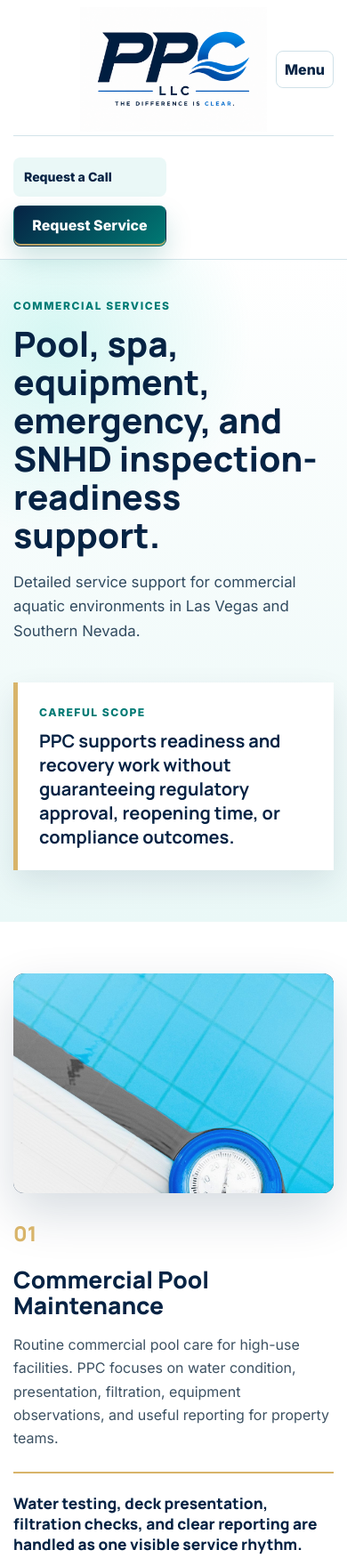
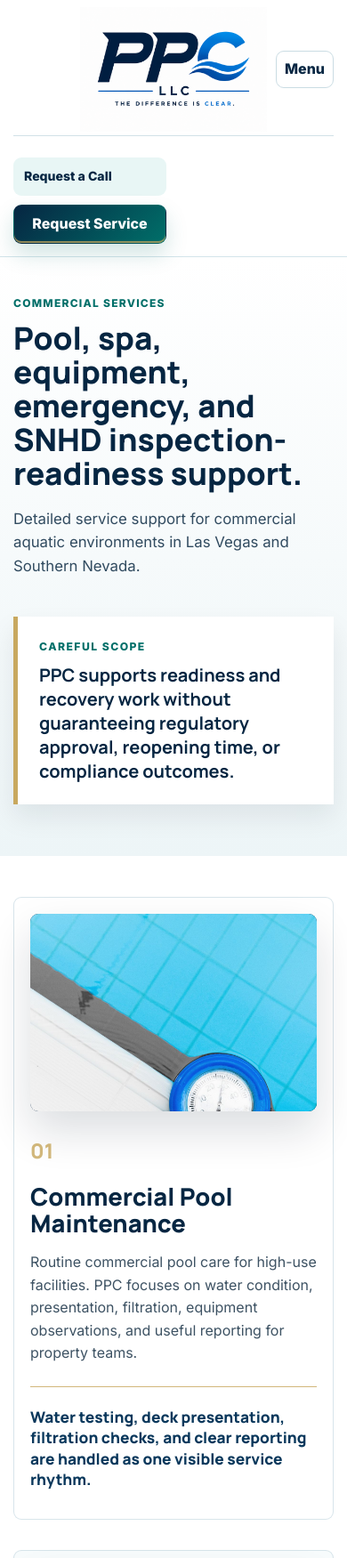
Before and after one commit to Neraium/PPCLV, a plain HTML site: page services.html in a window 390 px wide. Shown: the top 1751 px of the page at 89% size. Drawn offline with Linux system fonts and the light colour scheme.

Commit message:
Final PPC color and visual polish

```diff
--- a/services.html
+++ b/services.html
@@ -135,7 +135,7 @@
             <span class="number">07</span>
             <h2>Health Department Compliance Support</h2>
             <p>PPC supports inspection readiness through consistent maintenance attention and issue reporting. Property owners and operators remain responsible for regulatory obligations.</p>
-            <p class="service-note">Inspection readiness is presented as a disciplined maintenance posture—not a promise of approval or compliance outcomes.</p>
+            <p class="service-note">Inspection readiness is presented as a disciplined maintenance posture, not a promise of approval or compliance outcomes.</p>
           </div>
         </article>
       </div>
--- a/styles.css
+++ b/styles.css
@@ -1,22 +1,34 @@
 :root {
-  --navy: #062344;
-  --deep-navy: #031829;
-  --blue: #0b3c68;
-  --teal: #007a74;
-  --aqua: #0fa3a3;
-  --light-aqua: #eaf8f7;
-  --gold: #d8b46a;
-  --text: #172b3b;
-  --muted: #5f7180;
-  --surface: #f5fafb;
-  --border: #cfe1e8;
+  --color-navy-950: #031827;
+  --color-navy-900: #062642;
+  --color-navy-800: #0a385c;
+  --color-teal-700: #006f69;
+  --color-teal-600: #07817a;
+  --color-aqua-500: #20b7b0;
+  --color-gold-400: #c8a85f;
+  --color-surface: #f7fbfc;
+  --color-surface-alt: #edf5f7;
+  --color-border: #cadce3;
+  --color-text: #172938;
+  --color-text-muted: #4c6172;
   --white: #ffffff;
-  --radius: 8px;
+  --navy: var(--color-navy-900);
+  --deep-navy: var(--color-navy-950);
+  --blue: var(--color-navy-800);
+  --teal: var(--color-teal-700);
+  --aqua: var(--color-aqua-500);
+  --light-aqua: #e8f6f5;
+  --gold: var(--color-gold-400);
+  --text: var(--color-text);
+  --muted: var(--color-text-muted);
+  --surface: var(--color-surface);
+  --border: var(--color-border);
+  --radius: 9px;
   --container: 1160px;
-  --shadow: 0 22px 55px rgba(6, 35, 68, 0.16);
-  --shadow-soft: 0 14px 32px rgba(6, 35, 68, 0.1);
+  --section-padding: clamp(56px, 7.5vw, 92px);
+  --shadow: 0 22px 48px rgba(3, 24, 39, 0.14);
+  --shadow-soft: 0 14px 28px rgba(3, 24, 39, 0.08);
 }
-
 * { box-sizing: border-box; }
 html { scroll-behavior: smooth; }
 body {
@@ -59,7 +71,7 @@ p { margin-bottom: 15px; }
   color: var(--teal);
   font-size: 0.75rem;
   font-weight: 900;
-  letter-spacing: 0.13em;
+  letter-spacing: 0.105em;
   text-transform: uppercase;
 }
 .skip-link {
@@ -81,7 +93,7 @@ p { margin-bottom: 15px; }
   position: sticky;
   top: 0;
   z-index: 50;
-  border-bottom: 1px solid rgba(207, 225, 232, 0.9);
+  border-bottom: 1px solid rgba(202, 220, 227, 0.86);
   background: rgba(255, 255, 255, 0.96);
   backdrop-filter: blur(16px);
 }
@@ -132,10 +144,10 @@ p { margin-bottom: 15px; }
 .btn-primary {
   color: var(--white);
   background: linear-gradient(135deg, var(--navy), var(--teal));
-  box-shadow: inset 0 -2px 0 rgba(216, 180, 106, 0.85), 0 14px 30px rgba(0, 122, 116, 0.2);
+  box-shadow: inset 0 -2px 0 rgba(200, 168, 95, 0.72), 0 12px 24px rgba(0, 111, 105, 0.18);
 }
 .header-cta:hover,
-.btn-primary:hover { color: var(--white); background: linear-gradient(135deg, var(--deep-navy), #006f6a); }
+.btn-primary:hover { color: var(--white); background: linear-gradient(135deg, var(--color-navy-950), var(--color-teal-700)); transform: translateY(-1px); }
 .btn-secondary { color: var(--navy); background: var(--white); border-color: var(--border); }
 .btn-secondary:hover { color: var(--teal); border-color: var(--teal); background: var(--light-aqua); }
 .button-row { display: flex; flex-wrap: wrap; gap: 12px; margin-top: 26px; }
@@ -201,7 +213,7 @@ p { margin-bottom: 15px; }
 .trust-strip-grid { display: grid; grid-template-columns: repeat(4, 1fr); gap: 1px; }
 .trust-strip-grid div { padding: 18px; background: rgba(255, 255, 255, 0.07); font-weight: 900; }
 
-.section { padding: clamp(58px, 8vw, 98px) 0; }
+.section { padding: var(--section-padding) 0; }
 .surface { background: var(--surface); }
 .section-heading { max-width: 780px; margin: 0 auto 34px; text-align: center; }
 .section-heading p:last-child { color: var(--muted); }
@@ -354,7 +366,7 @@ details p { margin: 12px 0 0; color: #3d5263; }
     gap: clamp(12px, 2vw, 24px);
     align-items: center;
     padding: 9px 0;
-    border-bottom: 1px solid rgba(207, 225, 232, 0.9);
+    border-bottom: 1px solid rgba(202, 220, 227, 0.86);
     background: rgba(255, 255, 255, 0.96);
     backdrop-filter: blur(16px);
   }
@@ -646,7 +658,7 @@ details p { margin: 12px 0 0; color: #3d5263; }
 .industry-showcase figure {
   margin: 0;
   overflow: hidden;
-  border-radius: 12px;
+  border-radius: var(--radius);
   background: var(--navy);
   box-shadow: var(--shadow);
 }
@@ -675,3 +687,42 @@ details p { margin: 12px 0 0; color: #3d5263; }
   .visual-detail-row.reverse .detail-photo,
   .industry-showcase.reverse figure { order: 0; }
 }
+
+
+/* Final PPC visual polish */
+.btn, .header-cta { min-height: 44px; padding: 11px 17px; transition: background-color 180ms ease, border-color 180ms ease, color 180ms ease, transform 180ms ease, box-shadow 180ms ease; }
+.btn-secondary { box-shadow: none; }
+.btn-secondary:hover { transform: translateY(-1px); box-shadow: 0 10px 20px rgba(3, 24, 39, 0.07); }
+.primary-nav a { transition: background-color 180ms ease, color 180ms ease; }
+.page-hero { background: linear-gradient(180deg, var(--white) 0%, var(--color-surface-alt) 100%); }
+.page-hero .lead, .section-heading p, .detail-copy p, .industry-copy p, .legal-content p, details p { max-width: 68ch; }
+.hero-art-copy .eyebrow { color: #d6bd7b; }
+.hero-art-copy h1 { text-wrap: balance; }
+.hero-image-panel::after { background: linear-gradient(90deg, rgba(3, 24, 39, 0.88) 0%, rgba(3, 24, 39, 0.56) 44%, rgba(3, 24, 39, 0.18) 100%), linear-gradient(0deg, rgba(3, 24, 39, 0.74) 0%, rgba(3, 24, 39, 0) 46%); }
+.visual-detail-row { padding: clamp(18px, 3vw, 30px); border: 1px solid rgba(202, 220, 227, 0.72); border-radius: var(--radius); background: var(--white); }
+.visual-detail-row:nth-child(even), .industry-showcase:nth-child(even) { background: var(--color-surface); }
+.visual-detail-row .number, .service-line-item span, .number { color: var(--color-gold-400); opacity: 0.82; }
+.service-note { border-top: 1px solid rgba(200, 168, 95, 0.82); color: var(--color-navy-800) !important; }
+details { transition: border-color 180ms ease, box-shadow 180ms ease; }
+details:hover, details[open] { border-color: rgba(7, 129, 122, 0.45); box-shadow: 0 10px 22px rgba(3, 24, 39, 0.06); }
+summary { list-style-position: outside; padding-right: 8px; }
+.quote-form input:focus, .quote-form select:focus, .quote-form textarea:focus { border-color: var(--color-teal-600); box-shadow: 0 0 0 3px rgba(32, 183, 176, 0.18); outline: 0; }
+.gallery-card { transition: transform 180ms ease, box-shadow 180ms ease; }
+.gallery-card:hover { transform: translateY(-2px); box-shadow: var(--shadow); }
+.gallery-card img, .detail-photo img, .industry-showcase img, .credibility-image img, .industry-photo-strip img { object-fit: cover; }
+.footer { background: var(--color-navy-950); }
+.footer a { color: #e7f3f5; }
+.footer a:hover { color: var(--color-gold-400); }
+.footer-brand p:last-child, .footer-meta { color: #c9dce3; }
+@media (max-width: 620px) {
+  body { line-height: 1.6; }
+  h1 { font-size: clamp(2rem, 9vw, 2.78rem); line-height: 1.08; text-wrap: balance; }
+  h2 { font-size: clamp(1.5rem, 7vw, 2.05rem); text-wrap: balance; }
+  .btn { width: auto; min-width: 0; }
+  .button-row .btn { flex: 0 1 auto; }
+  .hero-art-copy h1 { font-size: clamp(2.55rem, 10.2vw, 3.18rem); }
+  .hero-art-copy .button-row { flex-direction: column; align-items: center; }
+  .hero-art-copy .btn { width: min(100%, 284px); }
+  .section { padding: clamp(46px, 12vw, 66px) 0; }
+  .quote-form, .contact-panel { padding: 22px; }
+}
```
Also changed, not shown: industries.html (+1 -1 lines).
